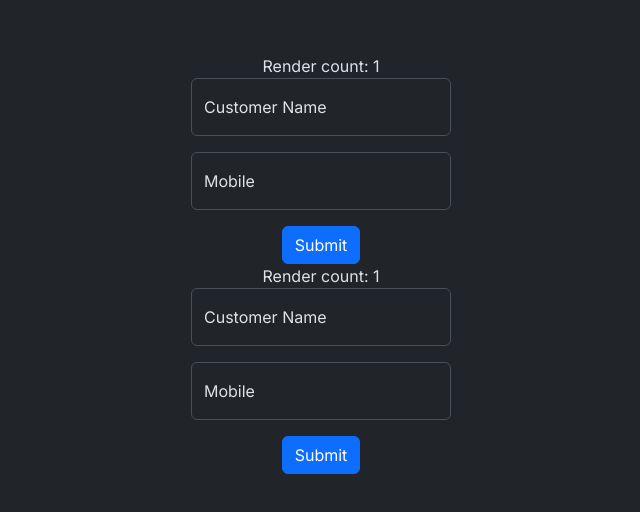
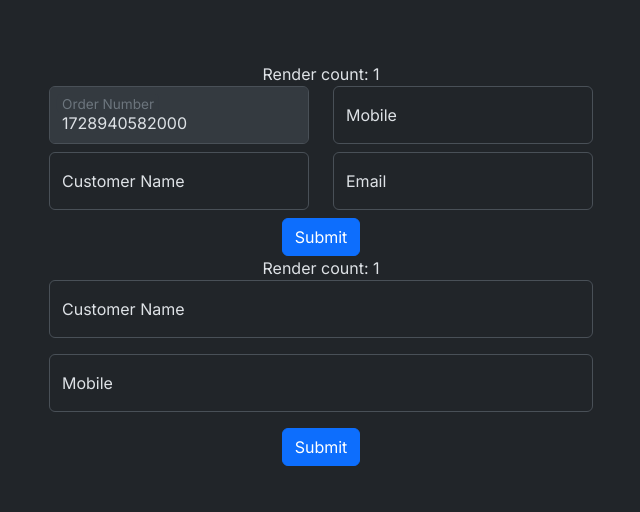
Before and after one commit to skrtz/food-delivery-form, a React (Vite) app: page / in a window 1280 px wide. Shown: the part 136-648 px from the top of the page, without its empty margins (319-959 px from the left). Built offline with nearby package versions, Linux system fonts and the light colour scheme.

Commit message:
pass default values to entire form

```diff
--- a/src/components/FoodDeliveryForm.tsx
+++ b/src/components/FoodDeliveryForm.tsx
@@ -2,6 +2,8 @@ import { useForm } from 'react-hook-form'
 import { getRenderCount } from '../utils/getRenderCount';
 
 type FoodDeliveryFormType = {
+    orderNumber: number,
+    email: string,
     customerName: string,
     mobile: string,
 }
@@ -9,7 +11,14 @@ type FoodDeliveryFormType = {
 const RenderCount = getRenderCount();
 
 export const FoodDeliveryForm = () => {
-    const { register, handleSubmit } = useForm<FoodDeliveryFormType>();
+    const { register, handleSubmit } = useForm<FoodDeliveryFormType>({
+        defaultValues: {
+            orderNumber: new Date().valueOf(),
+            email: '',
+            customerName: '',
+            mobile: '',
+        }
+    });
 
     const onSubmit = (formData: FoodDeliveryFormType) => {
         console.log('form data: ', formData);
@@ -18,7 +27,34 @@ export const FoodDeliveryForm = () => {
     return (
         <form autoComplete='off' onSubmit={handleSubmit(onSubmit)}>
             <RenderCount />
-            <div className="form-floating mb-3">
+            <div className="row mb-2">
+                <div className="col">
+                    <div className="form-floating">
+                        <input
+                            type="text"
+                            className="form-control"
+                            disabled
+                            placeholder="Order Number"
+                            {...register('orderNumber')}
+                        />
+                        <label>Order Number</label>
+                    </div>
+                </div>
+                <div className="col">
+                    <div className="form-floating">
+                        <input
+                            type="text"
+                            className="form-control"
+                            placeholder="Mobile"
+                            {...register('mobile')}
+                        />
+                        <label>Mobile</label>
+                    </div>
+                </div>
+            </div>
+            <div className="row mb-2">
+                <div className='col'>
+                    <div className="form-floating">
                         <input
                             type="text"
                             className="form-control"
@@ -27,14 +63,18 @@ export const FoodDeliveryForm = () => {
                         />
                         <label>Customer Name</label>
                     </div>
-            <div className="form-floating mb-3">
+                </div>
+                <div className='col'>
+                    <div className="form-floating">
                         <input
-                    type="text"
+                            type="email"
                             className="form-control"
-                    placeholder="Mobile"
-                    {...register('mobile')}
+                            placeholder="Email"
+                            {...register('email')}
                         />
-                <label>Mobile</label>
+                        <label>Email</label>
+                    </div>
+                </div>
             </div>
             <button type="submit" className="btn btn-primary">Submit</button>
         </form>
```
Lines whose indentation alone changed are shown as unchanged.
